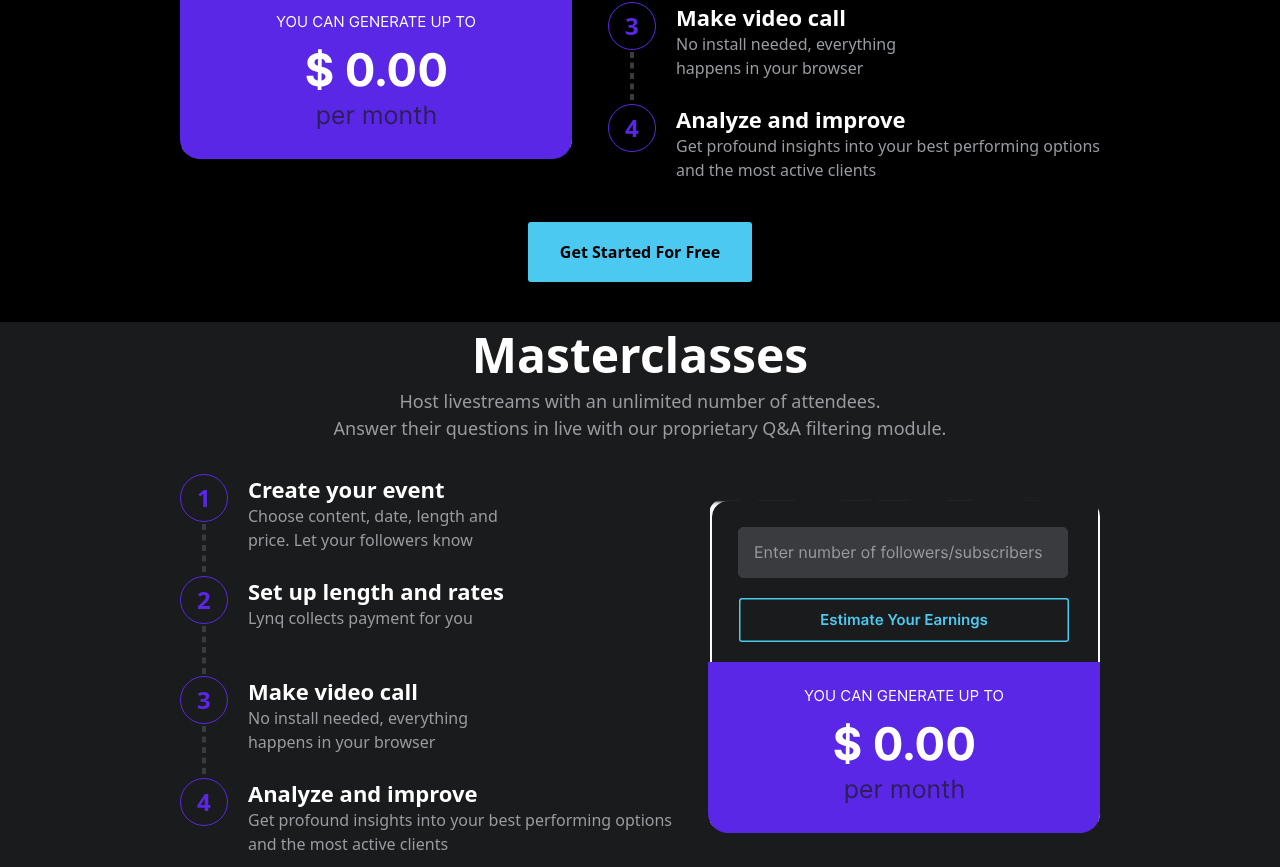
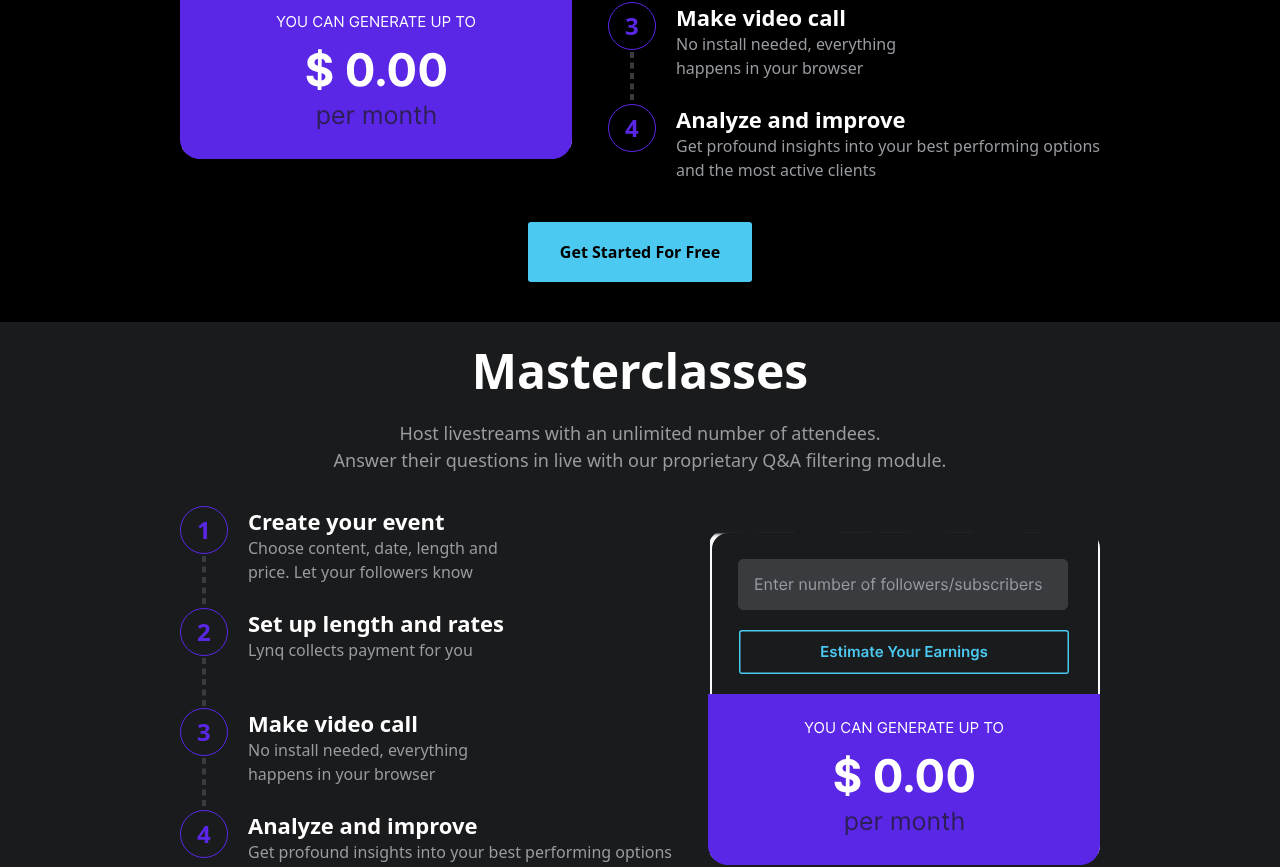
Before and after one commit to hazratamin98/lynq, a Next.js app: page / in a window 1280 px wide. Shown: the part 2032-2899 px from the top of the page. Built offline with nearby package versions, Linux system fonts and the light colour scheme.

Commit message:
masterclass done

```diff
--- a/components/Live.jsx
+++ b/components/Live.jsx
@@ -70,7 +70,7 @@ const Live = () => {
 
 
     </div>
-    <div className='flex justify-center mt-10'>
+    <div className='flex justify-center py-10'>
        <Button label="Get Started For Free" />
     </div>
 
--- a/components/MasterClass.jsx
+++ b/components/MasterClass.jsx
@@ -4,9 +4,9 @@ import Forms from "../assests/Form"
 
 const MasterClass = () => {
   return (
-    <div className='bg-[#1A1B1C] my-10'>
+    <div className='bg-[#1A1B1C] '>
         <div className='text-center '>
-        <h1 className='font-bold text-[48px] leading-[66px]  text-[#FFFFFF]' >
+        <h1 className='font-bold text-[48px] leading-[66px] py-4 text-[#FFFFFF]' >
     Masterclasses
       </h1>
       <p className='font-medium text-lg text-[#999CA0] leading-[27px] '>Host livestreams with an unlimited number of attendees. <br/>
```
